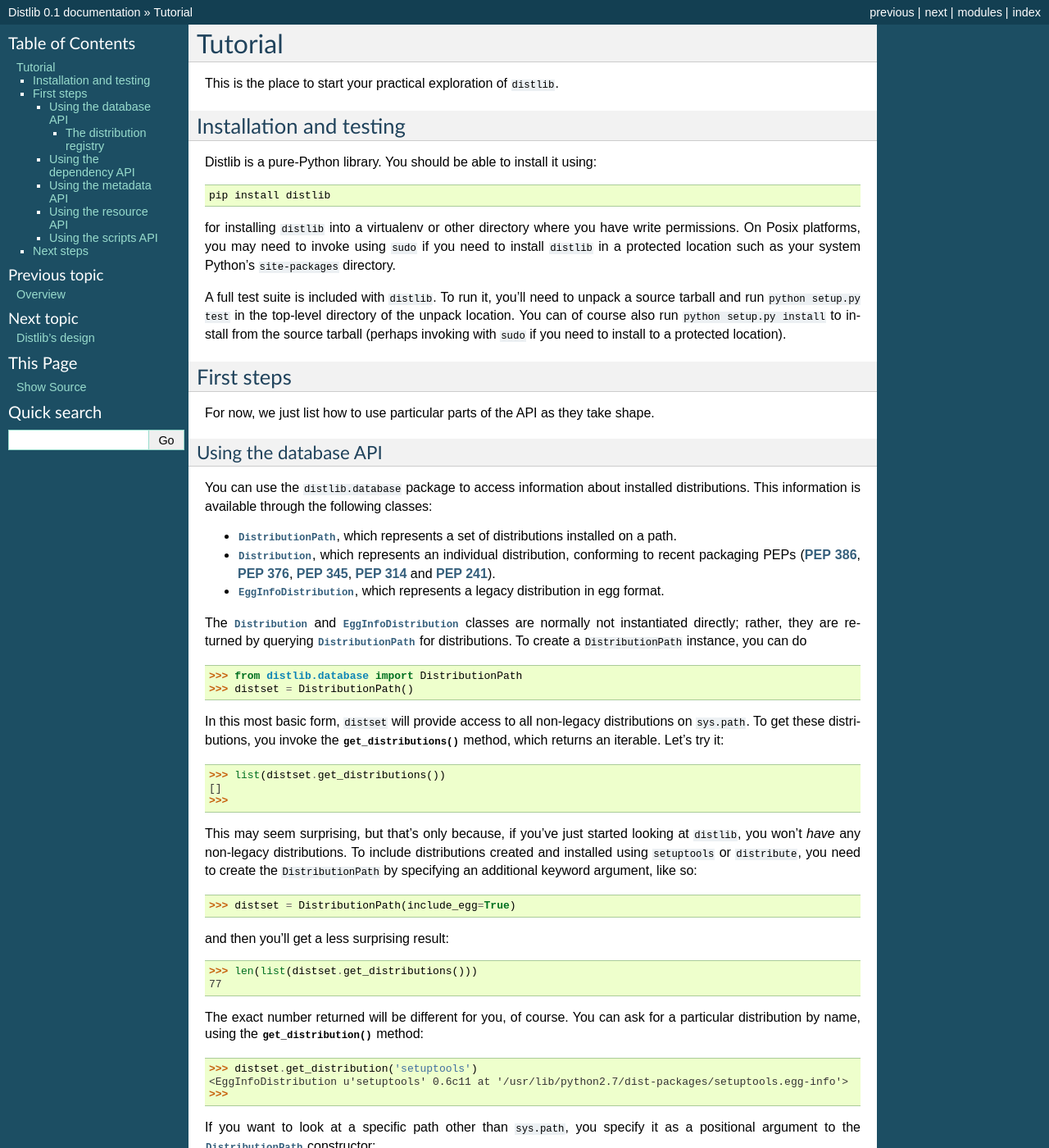
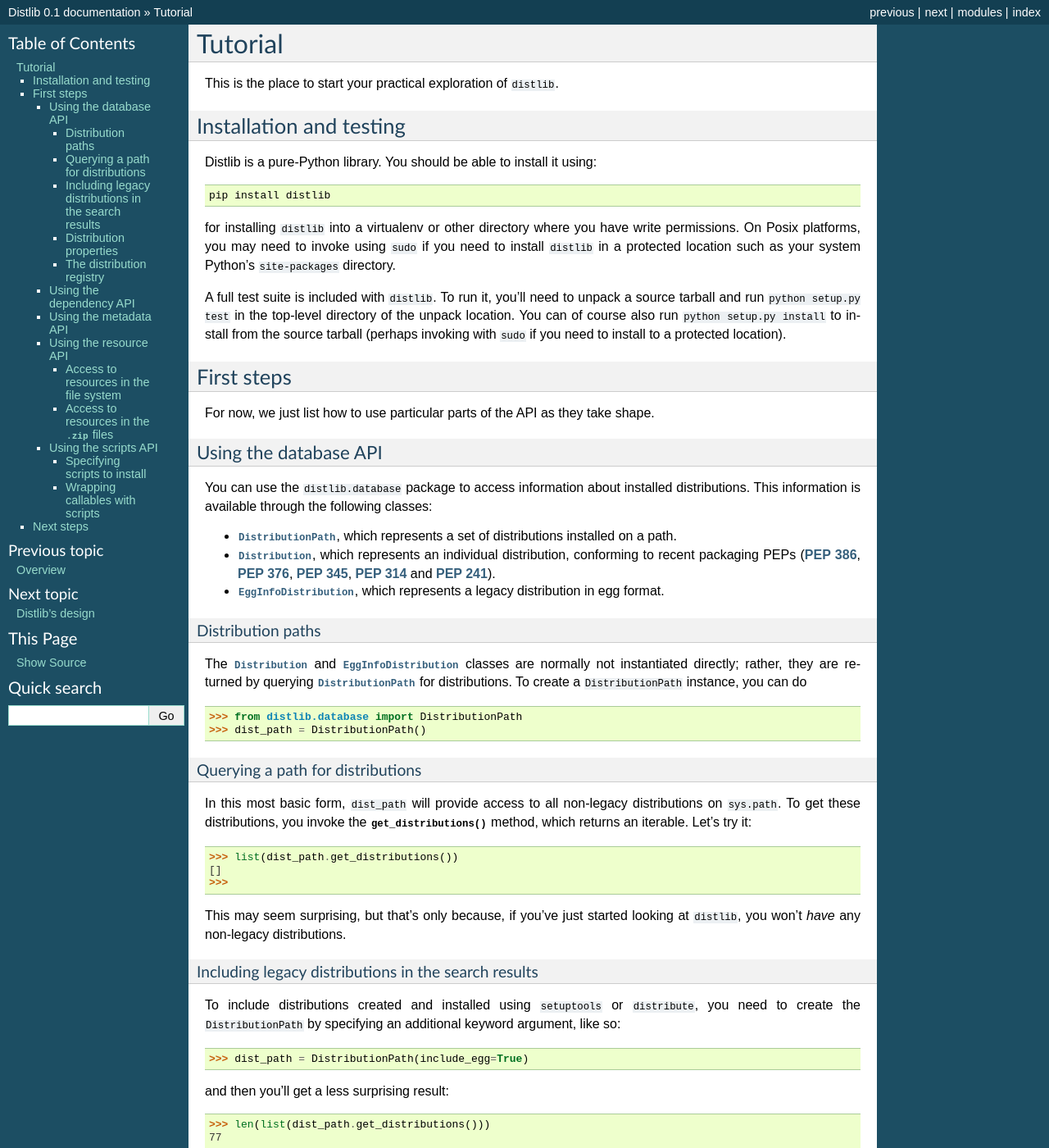
Before and after one commit to pypa/distlib, a Sphinx documentation site: the page built from docs/tutorial.rst, in a window 1280 px wide and 1400 px high. Shown: the whole window at 82% size. Built offline with Sphinx 7.4.7, drawn with Linux system fonts in a browser that asks for light colours; formulas are drawn with MathJax 3; comment, search, counter and statistics services are not loaded; some of the changed text lies outside the part shown.

```diff
--- a/docs/tutorial.rst
+++ b/docs/tutorial.rst
@@ -46,40 +46,50 @@
 * :class:`EggInfoDistribution`, which represents a legacy distribution in
   egg format.
 
+Distribution paths
+~~~~~~~~~~~~~~~~~~
+
 The :class:`Distribution` and :class:`EggInfoDistribution` classes are normally
 not instantiated directly; rather, they are returned by querying
 :class:`DistributionPath` for distributions. To create a ``DistributionPath``
 instance, you can do ::
 
     >>> from distlib.database import DistributionPath
-    >>> distset = DistributionPath()
+    >>> dist_path = DistributionPath()
 
-In this most basic form, ``distset`` will provide access to all non-legacy
+Querying a path for distributions
+~~~~~~~~~~~~~~~~~~~~~~~~~~~~~~~~~
+
+In this most basic form, ``dist_path`` will provide access to all non-legacy
 distributions on ``sys.path``. To get these distributions, you invoke the
 :meth:`get_distributions` method, which returns an iterable. Let's try it::
 
-    >>> list(distset.get_distributions())
+    >>> list(dist_path.get_distributions())
     []
     >>>
 
 This may seem surprising, but that's only because, if you've just started
-looking at ``distlib``, you won't *have* any non-legacy distributions. To include
-distributions created and installed using ``setuptools`` or ``distribute``, you
-need to create the ``DistributionPath`` by specifying an additional keyword
-argument, like so::
+looking at ``distlib``, you won't *have* any non-legacy distributions.
 
-    >>> distset = DistributionPath(include_egg=True)
+Including legacy distributions in the search results
+~~~~~~~~~~~~~~~~~~~~~~~~~~~~~~~~~~~~~~~~~~~~~~~~~~~~
+
+To include distributions created and installed using ``setuptools`` or
+``distribute``, you need to create the ``DistributionPath`` by specifying an
+additional keyword argument, like so::
+
+    >>> dist_path = DistributionPath(include_egg=True)
 
 and then you'll get a less surprising result::
 
-    >>> len(list(distset.get_distributions()))
+    >>> len(list(dist_path.get_distributions()))
     77
 
 The exact number returned will be different for you, of course. You can ask
 for a particular distribution by name, using the :meth:`get_distribution`
 method::
 
-    >>> distset.get_distribution('setuptools')
+    >>> dist_path.get_distribution('setuptools')
     <EggInfoDistribution u'setuptools' 0.6c11 at '/usr/lib/python2.7/dist-packages/setuptools.egg-info'>
     >>>
 
@@ -108,6 +118,9 @@
     >>> pprint([d.name for d in special_dists.get_distributions()])
     ['babar', 'choxie', 'towel-stuff', 'grammar']
     >>>
+
+Distribution properties
+~~~~~~~~~~~~~~~~~~~~~~~
 
 Once you have a :class:`Distribution` instance, you can use it to get more
 information about the distribution. For example, the ``metadata`` attribute
@@ -219,6 +232,9 @@
     └── nested
         └── nested_resource.bin
 
+Access to resources in the file system
+~~~~~~~~~~~~~~~~~~~~~~~~~~~~~~~~~~~~~~
+
 You can access these resources like so::
 
     >>> from distlib.resources import finder
@@ -252,7 +268,10 @@
     b'data\n'
     >>>
 
-This works the same if the package is in a .zip file. Given the zip file
+Access to resources in the ``.zip`` files
+~~~~~~~~~~~~~~~~~~~~~~~~~~~~~~~~~~~~~~~~~
+
+It works the same way if the package is in a .zip file. Given the zip file
 ``foo.zip``::
 
     $ unzip -l foo.zip
@@ -300,6 +319,9 @@
   may wish to install native Windows executable launchers which run the correct
   interpreter, based on a shebang line in the script.
 
+Specifying scripts to install
+~~~~~~~~~~~~~~~~~~~~~~~~~~~~~
+
 To install scripts, create a :class:`~distlib.scripts.ScriptMaker` instance,
 giving it
 the source and target directories for scripts::
@@ -333,6 +355,9 @@
   method, a Python stub script is created with the appropriate shebang line
   and with code to load and call the specified callable with no arguments,
   returning its value as the return code from the script.
+
+Wrapping callables with scripts
+~~~~~~~~~~~~~~~~~~~~~~~~~~~~~~~
 
 Let's see how wrapping a callable works. Consider the following file::
 
```
Also changed, not shown: docs/reference.rst (+14 -0 lines), 7 other files.
